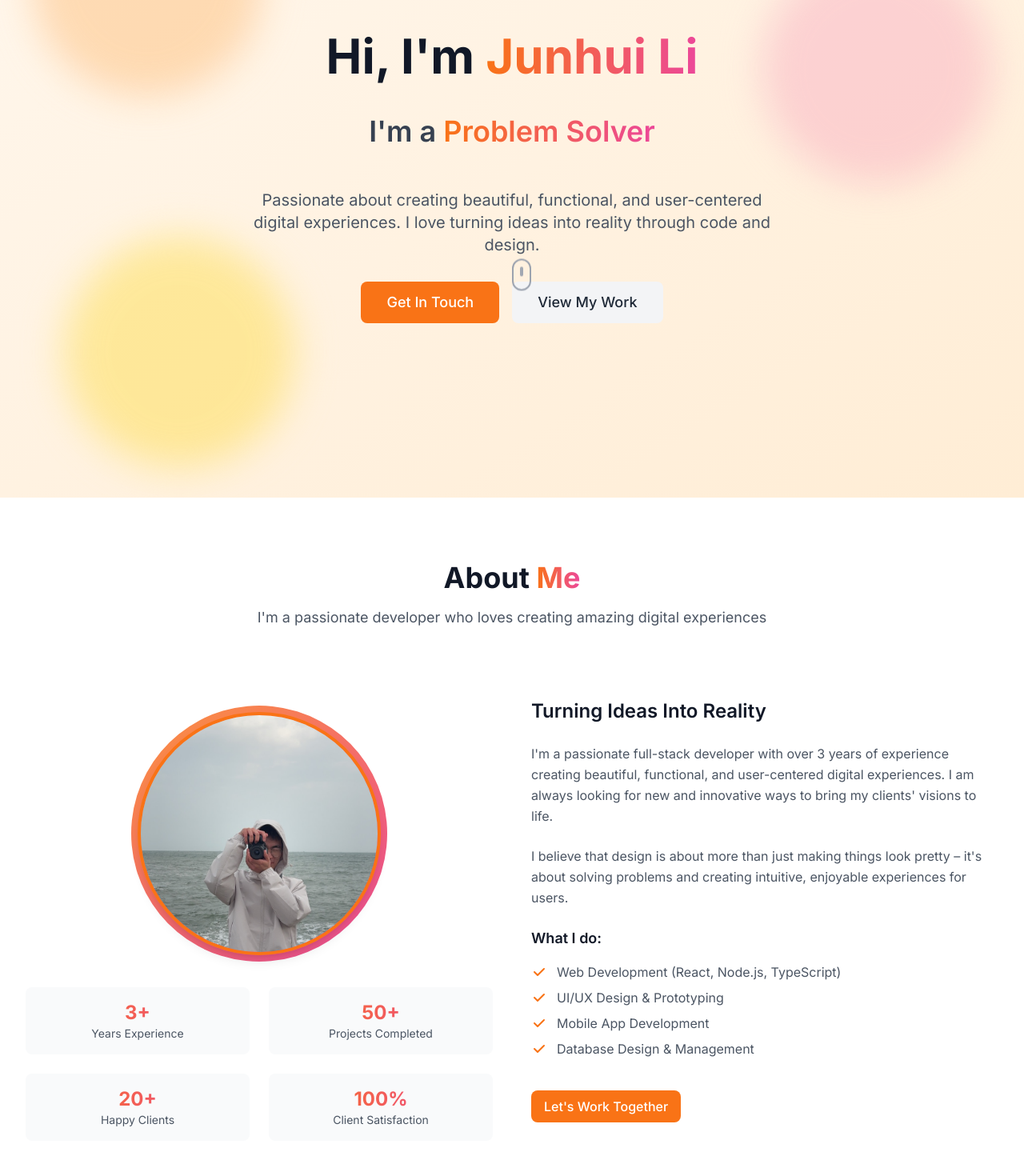
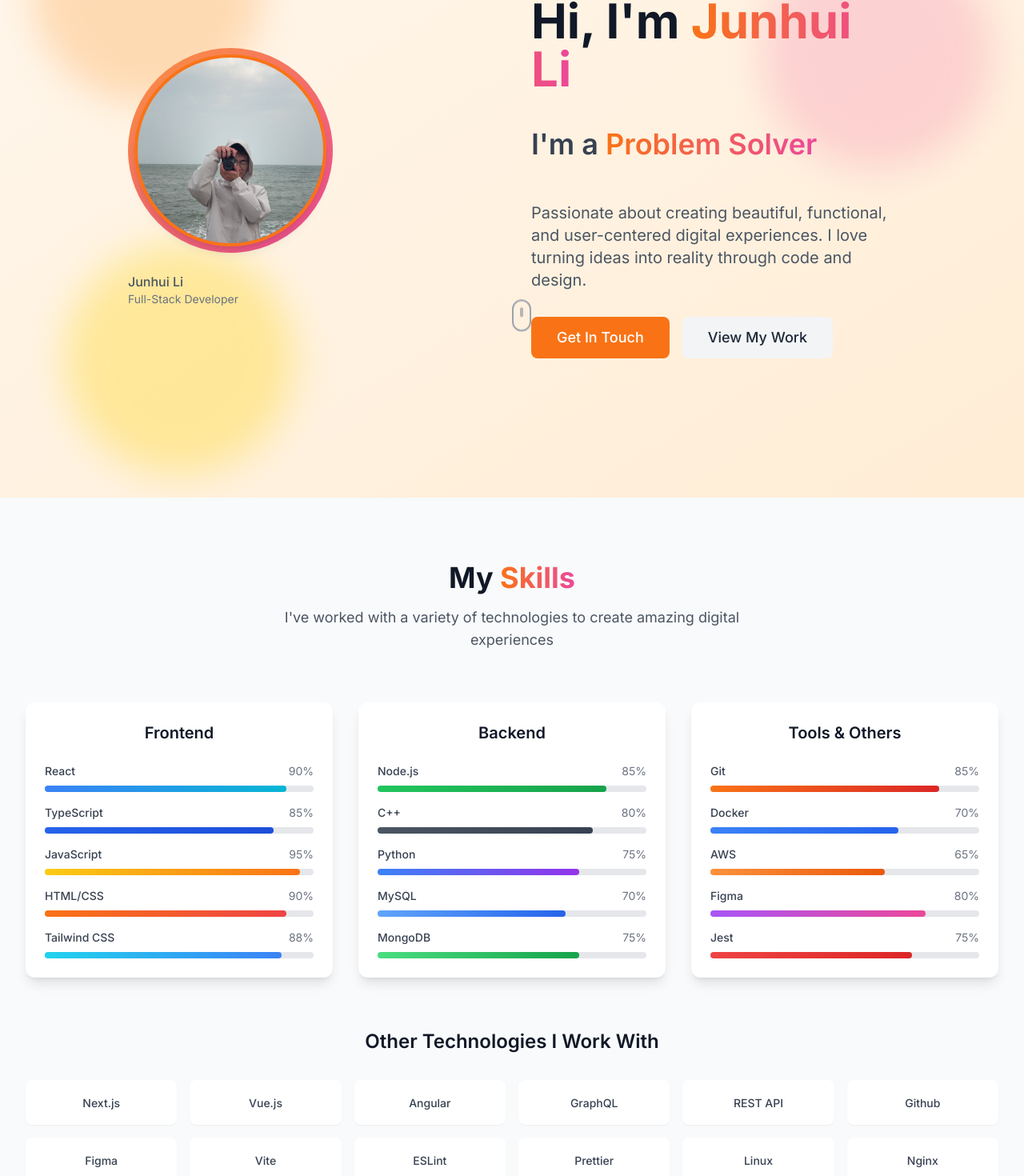
Before and after one commit to gotorion/personal-website, a React (Vite) app: page / in a window 1280 px wide. Shown: the part 178-1648 px from the top of the page at 80% size. Built offline with nearby package versions, Linux system fonts and the light colour scheme.

Commit message:
Change home page

```diff
--- a/src/App.tsx
+++ b/src/App.tsx
@@ -1,7 +1,7 @@
 import { useState, useEffect } from 'react'
 import Header from './components/Header'
 import Hero from './components/Hero'
-import About from './components/About'
+// import About from './components/About'
 import Projects from './components/Projects'
 import Skills from './components/Skills'
 import Contact from './components/Contact'
@@ -35,7 +35,7 @@ function App() {
       <Header />
       <main>
         <Hero />
-        <About />
+        {/* <About /> */}
         <Skills />
         <Projects />
         <Contact />
--- a/src/components/About.tsx
+++ b/src/components/About.tsx
@@ -1,121 +1,5 @@
 const About = () => {
-  const stats = [
-    { number: '3+', label: 'Years Experience' },
-    { number: '50+', label: 'Projects Completed' },
-    { number: '20+', label: 'Happy Clients' },
-    { number: '100%', label: 'Client Satisfaction' },
-  ]
-
-  return (
-    <section id="about" className="py-20 bg-white">
-      <div className="max-w-7xl mx-auto px-4 sm:px-6 lg:px-8">
-        <div className="text-center mb-16">
-          <h2 className="text-3xl sm:text-4xl font-bold text-gray-900 mb-4">
-            About <span className="gradient-text">Me</span>
-          </h2>
-          <p className="text-lg text-gray-600 max-w-2xl mx-auto">
-            I'm a passionate developer who loves creating amazing digital experiences
-          </p>
-        </div>
-
-        <div className="grid lg:grid-cols-2 gap-12 items-center">
-          {/* Left side - Image and stats */}
-          <div className="space-y-8">
-            <div className="relative">
-              <div className="w-80 h-80 mx-auto relative">
-                <div className="absolute inset-0 bg-gradient-to-br from-orange-400 to-pink-500 rounded-full transform rotate-6"></div>
-                <div className="absolute inset-2 rounded-full overflow-hidden border-4 border-orange-500 shadow-lg">
-                  <img
-                    src="/me.jpeg"
-                    alt="Junhui Li"
-                    className="w-full h-full object-cover"
-                  />
-                </div>
-
-                {/* 将文字移到照片下方 */}
-                <div className="text-center mt-8">
-                  <p className="text-gray-600 font-medium">Junhui Li</p>
-                  <p className="text-sm text-gray-500">Full-Stack Developer</p>
-                </div>
-              </div>
-            </div>
-
-            {/* Stats */}
-            <div className="grid grid-cols-2 gap-6">
-              {stats.map((stat, index) => (
-                <div key={index} className="text-center p-4 bg-gray-50 rounded-lg">
-                  <div className="text-2xl font-bold gradient-text">{stat.number}</div>
-                  <div className="text-sm text-gray-600">{stat.label}</div>
-                </div>
-              ))}
-            </div>
-          </div>
-
-          {/* Right side - Content */}
-          <div className="space-y-6">
-            <h3 className="text-2xl font-semibold text-gray-900">
-              Turning Ideas Into Reality
-            </h3>
-
-            <p className="text-gray-600 leading-relaxed">
-              I'm a passionate full-stack developer with over 3 years of experience creating
-              beautiful, functional, and user-centered digital experiences. I am always looking
-              for new and innovative ways to bring my clients' visions to life.
-            </p>
-
-            <p className="text-gray-600 leading-relaxed">
-              I believe that design is about more than just making things look pretty – it's
-              about solving problems and creating intuitive, enjoyable experiences for users.
-            </p>
-
-            <div className="space-y-4">
-              <h4 className="text-lg font-semibold text-gray-900">What I do:</h4>
-              <ul className="space-y-2 text-gray-600">
-                <li className="flex items-center">
-                  <svg className="w-5 h-5 text-orange-500 mr-3" fill="currentColor" viewBox="0 0 20 20">
-                    <path fillRule="evenodd" d="M16.707 5.293a1 1 0 010 1.414l-8 8a1 1 0 01-1.414 0l-4-4a1 1 0 011.414-1.414L8 12.586l7.293-7.293a1 1 0 011.414 0z" clipRule="evenodd" />
-                  </svg>
-                  Web Development (React, Node.js, TypeScript)
-                </li>
-                <li className="flex items-center">
-                  <svg className="w-5 h-5 text-orange-500 mr-3" fill="currentColor" viewBox="0 0 20 20">
-                    <path fillRule="evenodd" d="M16.707 5.293a1 1 0 010 1.414l-8 8a1 1 0 01-1.414 0l-4-4a1 1 0 011.414-1.414L8 12.586l7.293-7.293a1 1 0 011.414 0z" clipRule="evenodd" />
-                  </svg>
-                  UI/UX Design & Prototyping
-                </li>
-                <li className="flex items-center">
-                  <svg className="w-5 h-5 text-orange-500 mr-3" fill="currentColor" viewBox="0 0 20 20">
-                    <path fillRule="evenodd" d="M16.707 5.293a1 1 0 010 1.414l-8 8a1 1 0 01-1.414 0l-4-4a1 1 0 011.414-1.414L8 12.586l7.293-7.293a1 1 0 011.414 0z" clipRule="evenodd" />
-                  </svg>
-                  Mobile App Development
-                </li>
-                <li className="flex items-center">
-                  <svg className="w-5 h-5 text-orange-500 mr-3" fill="currentColor" viewBox="0 0 20 20">
-                    <path fillRule="evenodd" d="M16.707 5.293a1 1 0 010 1.414l-8 8a1 1 0 01-1.414 0l-4-4a1 1 0 011.414-1.414L8 12.586l7.293-7.293a1 1 0 011.414 0z" clipRule="evenodd" />
-                  </svg>
-                  Database Design & Management
-                </li>
-              </ul>
-            </div>
-
-            <div className="pt-4">
-              <button
-                onClick={() => {
-                  const element = document.querySelector('#contact')
-                  if (element) {
-                    element.scrollIntoView({ behavior: 'smooth' })
-                  }
-                }}
-                className="btn-primary"
-              >
-                Let's Work Together
-              </button>
-            </div>
-          </div>
-        </div>
-      </div>
-    </section>
-  )
+  return null
 }
 
 export default About
--- a/src/components/Hero.tsx
+++ b/src/components/Hero.tsx
@@ -33,14 +33,32 @@ const Hero = () => {
         <div className="absolute -bottom-8 left-20 w-72 h-72 bg-yellow-200 rounded-full mix-blend-multiply filter blur-xl opacity-70 animate-bounce-slow" style={{ animationDelay: '2s' }}></div>
       </div>
 
-      <div className="relative z-10 text-center px-4 sm:px-6 lg:px-8 max-w-4xl mx-auto">
-        <div className="animate-fade-in">
+      <div className="relative z-10 px-4 sm:px-6 lg:px-8 max-w-5xl mx-auto w-full">
+        <div className="animate-fade-in grid grid-cols-1 md:grid-cols-2 gap-12 items-center">
+          {/* 头像 */}
+          <div className="flex flex-col items-center md:items-start">
+            <div className="relative w-48 h-48 md:w-64 md:h-64 mb-6">
+              <div className="absolute inset-0 bg-gradient-to-br from-orange-400 to-pink-500 rounded-full transform rotate-6"></div>
+              <div className="absolute inset-2 rounded-full overflow-hidden border-4 border-orange-500 shadow-lg">
+                <img
+                  src="/me.jpeg"
+                  alt="Junhui Li"
+                  className="w-full h-full object-cover"
+                />
+              </div>
+            </div>
+            <div className="text-center md:text-left">
+              <p className="text-gray-600 font-medium">Junhui Li</p>
+              <p className="text-sm text-gray-500">Full-Stack Developer</p>
+            </div>
+          </div>
+          {/* 自我介绍 */}
+          <div className="text-center md:text-left flex flex-col items-center md:items-start">
             <h1 className="text-4xl sm:text-5xl lg:text-6xl font-bold text-gray-900 mb-6">
               Hi, I'm{' '}
               <span className="gradient-text">Junhui Li</span>
             </h1>
-
-          <div className="h-16 sm:h-20 flex items-center justify-center mb-8">
+            <div className="h-16 sm:h-20 flex items-center justify-center md:justify-start mb-8">
               <h2 className="text-2xl sm:text-3xl lg:text-4xl font-semibold text-gray-700">
                 I'm a{' '}
                 <span className="gradient-text transition-all duration-500">
@@ -48,13 +66,11 @@ const Hero = () => {
                 </span>
               </h2>
             </div>
-
-          <p className="text-lg sm:text-xl text-gray-600 mb-8 max-w-2xl mx-auto leading-relaxed">
+            <p className="text-lg sm:text-xl text-gray-600 mb-8 max-w-2xl leading-relaxed">
               Passionate about creating beautiful, functional, and user-centered digital experiences.
               I love turning ideas into reality through code and design.
             </p>
-
-          <div className="flex flex-col sm:flex-row gap-4 justify-center items-center">
+            <div className="flex flex-col sm:flex-row gap-4 justify-center md:justify-start items-center">
               <button
                 onClick={scrollToContact}
                 className="btn-primary text-lg px-8 py-3"
@@ -74,7 +90,7 @@ const Hero = () => {
               </button>
             </div>
           </div>
-
+        </div>
         {/* Scroll indicator */}
         <div className="absolute bottom-8 left-1/2 transform -translate-x-1/2 animate-bounce">
           <div className="w-6 h-10 border-2 border-gray-400 rounded-full flex justify-center">
```
Lines whose indentation alone changed are shown as unchanged.
